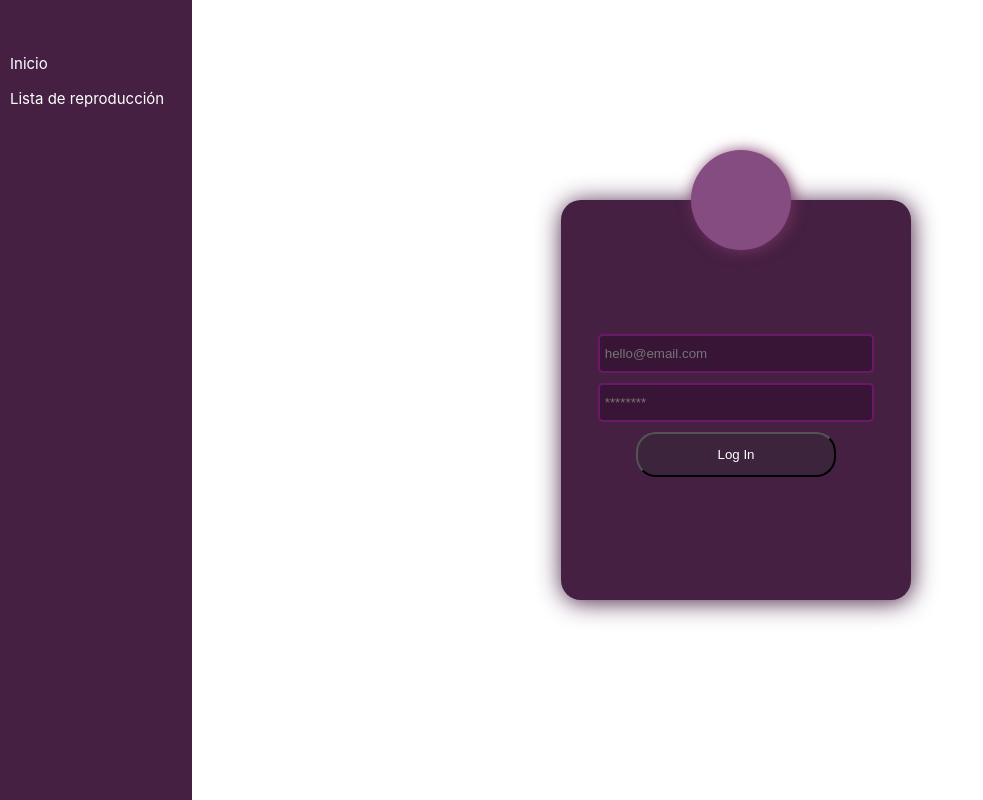
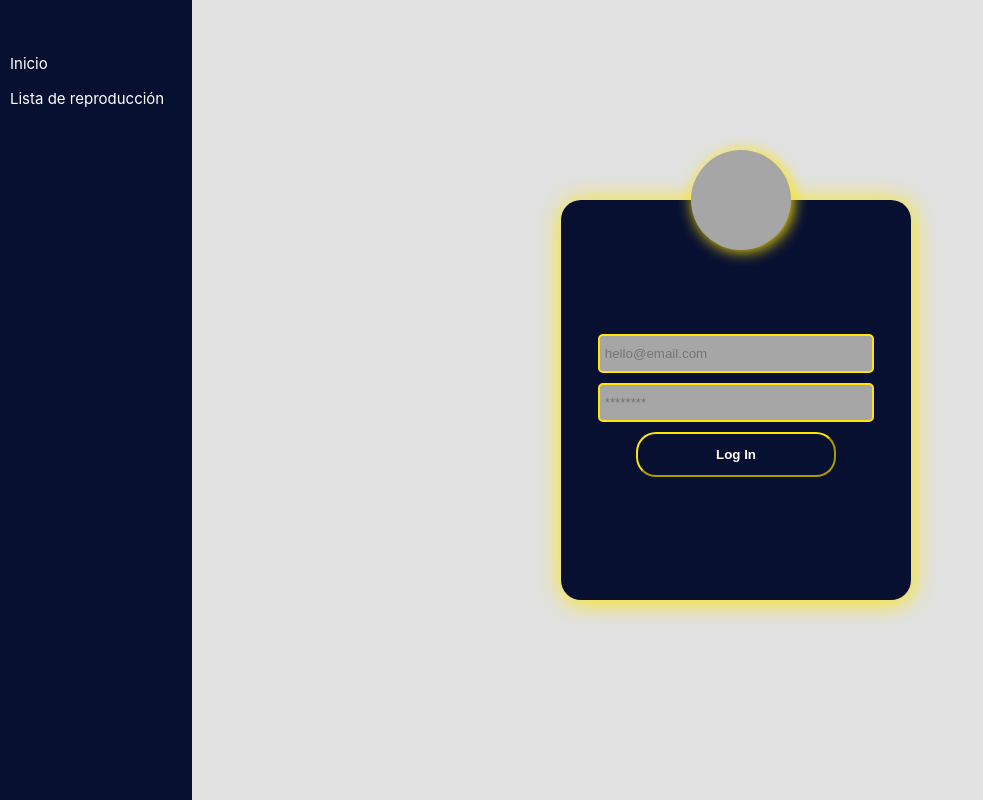
Before and after one commit to hugogaytan10/apolo, a React (Create React App) app: page / in a window 1280 px wide. Shown: the whole page, without its empty margins (0-983 px from the left). Built offline with nearby package versions, Linux system fonts and the light colour scheme.

Commit message:
Ajuste de colores

```diff
--- a/src/Componentes/ListaReproduccion/listareproduccion.css
+++ b/src/Componentes/ListaReproduccion/listareproduccion.css
@@ -1,9 +1,8 @@
 .titulo{
-    color: rgb(252, 189, 252);
+    color: rgb(31, 31, 31);
     width: 100%;
     height: 30px;
     text-align: center;
-    text-shadow: 1px 12px rgb(10, 20, 3);
     background: none;
     font-family: Arial, Helvetica, sans-serif;
     margin-top: 25px;
@@ -14,21 +13,19 @@
     display: flex;
     flex-wrap: wrap;
     justify-content: space-around;
-    background: rgb(20, 12, 19);
-    background: linear-gradient(45deg, rgba(81, 2, 105, 0.7) 0%, rgba(119, 0, 113, 0.8) 100%);
+    background: rgb(225, 225, 225);
 }
 .articulo{
     width: 200px;
     height: 350px;
-    background: rgba(189, 189, 189, 0.36);
+    background: #A6A6A6;
     backdrop-filter: blur(8px);
     border-radius: 10px;
-    transition: all 0.7s;
+    transition: all 0.5s;
     overflow: hidden;
 }
 .articulo:hover{
     transform: scale(1.05);
-    box-shadow: 0 0 8px 0 rgb(227, 35, 35);
 }
 
 article > img {
@@ -38,7 +35,7 @@ article > img {
     border-top-right-radius: 10px;
 }
 .btn-listas{
-    transition: all 0.7s;
+    transition: all 0.5s;
     display: block;
     margin: 50px auto;
     height: 40px;
@@ -51,5 +48,7 @@ article > img {
 
 .btn-listas:hover{
     cursor: pointer;
-    background: linear-gradient(45deg, rgb(200, 128, 218) 0%, rgb(59, 27, 49) 100%);
+    background: #FFE500;
+    color: black;
+    font-weight: bolder;
 }
--- a/src/Componentes/Menu/menu.css
+++ b/src/Componentes/Menu/menu.css
@@ -1,7 +1,7 @@
 .nav-bar {
     height: 100vh;
     width: 15%;
-    background-color: rgb(69, 32, 67);
+    background-color: #081032;
     transition: all 0.5s;
 }
 .iconos{
@@ -34,7 +34,7 @@
 
 .item-nav:hover {
     cursor: pointer;
-    background-color: rgb(46, 13, 44);
+    background-color: #232e66;
 }
 
 #hamburguesita {
--- a/src/Componentes/Principal/inicio.css
+++ b/src/Componentes/Principal/inicio.css
@@ -4,37 +4,39 @@
     margin: 0;
     display: grid;
     width: 100%;
-    background-color: rgb(20, 12, 19);
+    background-color: rgb(225, 225, 225);
     grid-template-rows: 10%;
     grid-template-columns: 8% 40% 30% 10% 5%;
 }
 .item_lista{
     margin-top: 15px;
     padding: 10px;
-    color: #fff;
+    color: #000;
     height: 60px;
+}
 
-
-}
 .item_lista > p{
     margin: 0;
     padding: 0;
 }
 .icono-play{
-    color:rgb(233, 57, 216);
+    color: rgb(80, 80, 80);
+    font-size: 30px;
     cursor: pointer;
 }
 .icono-favoritos{
-    color: rgba(255, 255, 255, 0.4);
+    color: rgb(80, 80, 80);
 }
 .icono-favoritos:hover {
-    color:rgb(233, 57, 216);
+    color:rgb(225, 61, 61);
     cursor: pointer;
 }
 .visitas{
     position: absolute;
     right: 0;
     top: 0;
+    font-size: 35px;
+    font-weight: bold;
     color: red;
 
 }
--- a/src/Componentes/login/Login.css
+++ b/src/Componentes/login/Login.css
@@ -1,6 +1,7 @@
 body{
     margin: 0;
     padding: 0;
+    background-color: rgb(225, 225, 225);
 }
 
 .contenedor-login{
@@ -9,27 +10,27 @@ body{
     margin: auto;
     height: 400px;
     width: 350px;
-    background-color: rgb(69, 32, 67);
+    background-color:  #081032;
     border-radius: 20px;
     justify-content: center;
     flex-direction: column;
-    box-shadow: 1px 2px 25px rgb(69, 32, 67);
+    box-shadow: 1px 2px 25px #FFE500;
     transition: all 1s;
 }
 .contenedor-login:hover{
-    box-shadow: 1px 1px 15px rgb(167, 14, 205),
-    -1px -1px 10px rgb(167, 14, 205);
+    box-shadow: 1px 1px 15px #FFE500,
+    -1px -1px 10px #FFE500;
 }
 .contenedor-img{
     position: absolute;
     height: 100px;
     width: 100px;
     border-radius: 50%;
-    background-color: rgb(133, 76, 130);
+    background-color: #A6A6A6;
     left: 0;
     top: 0;
     transform: translate(130%,-50%);
-    box-shadow: 2px 1px 15px rgb(117, 51, 96);
+    box-shadow: 2px 1px 15px #FFE500;
 }
 .input-login{
     height: 25px;
@@ -37,8 +38,8 @@ body{
     margin: 0px auto;
     padding: 5px;
     margin-top: 10px;
-    background-color: rgba(47, 14, 45, 0.559);
-    border: 2px solid rgb(109, 23, 104);
+    background-color:#A6A6A6;
+    border: 2px solid #FFE500;
     border-radius: 5px;
     color: #fff;
 }
@@ -49,11 +50,14 @@ body{
     width: 200px;
     height: 45px;
     border-radius: 20px;
-    background-color:rgb(60, 36, 60);
+    border-color: #FFE500;
+    background-color: transparent;
     transition: all 0.5s;
     color: #fff;
+    font-weight: bold;
 }
 .btn-login:hover{
     cursor: pointer;
-    background-color:  rgb(109, 23, 104);
+    background-color:  #FFE500;
+    color: black;
 }
```
Also changed, not shown: 1 other file (tests, documents, lock files or other folders).
